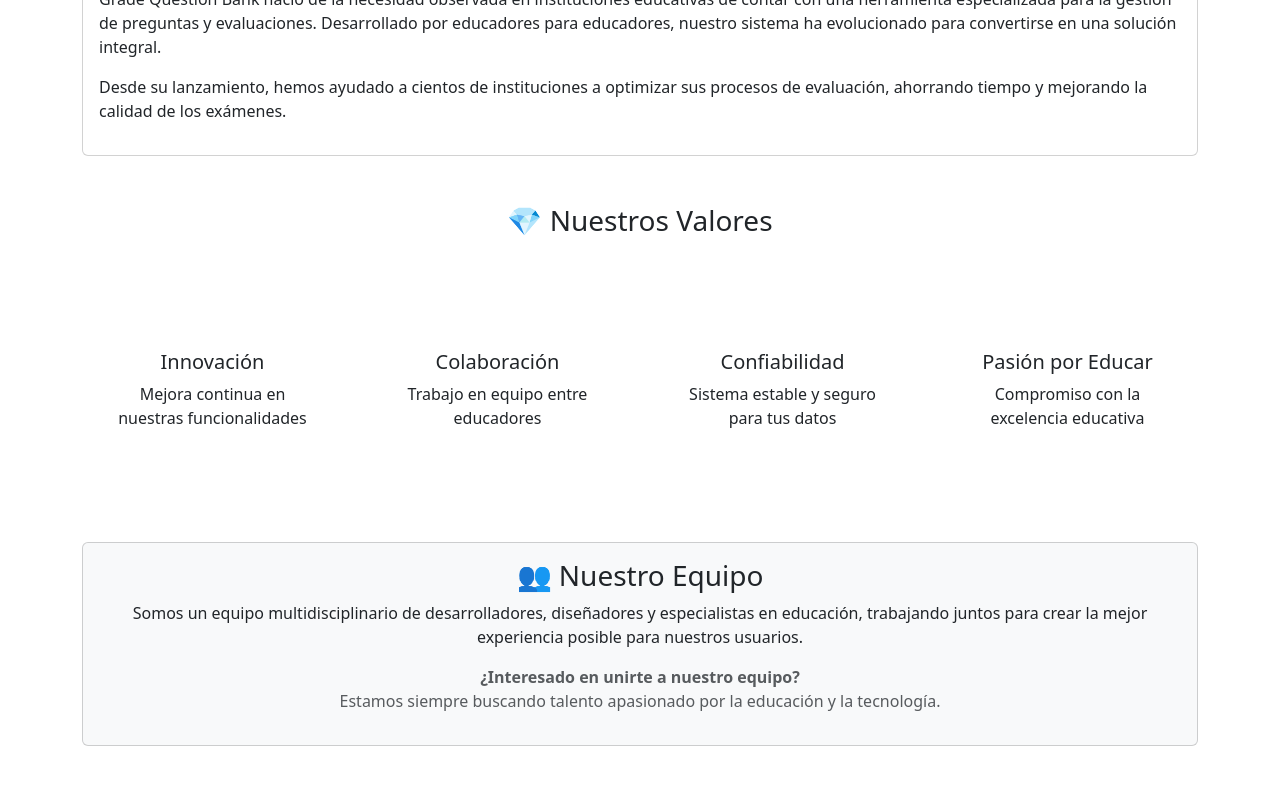
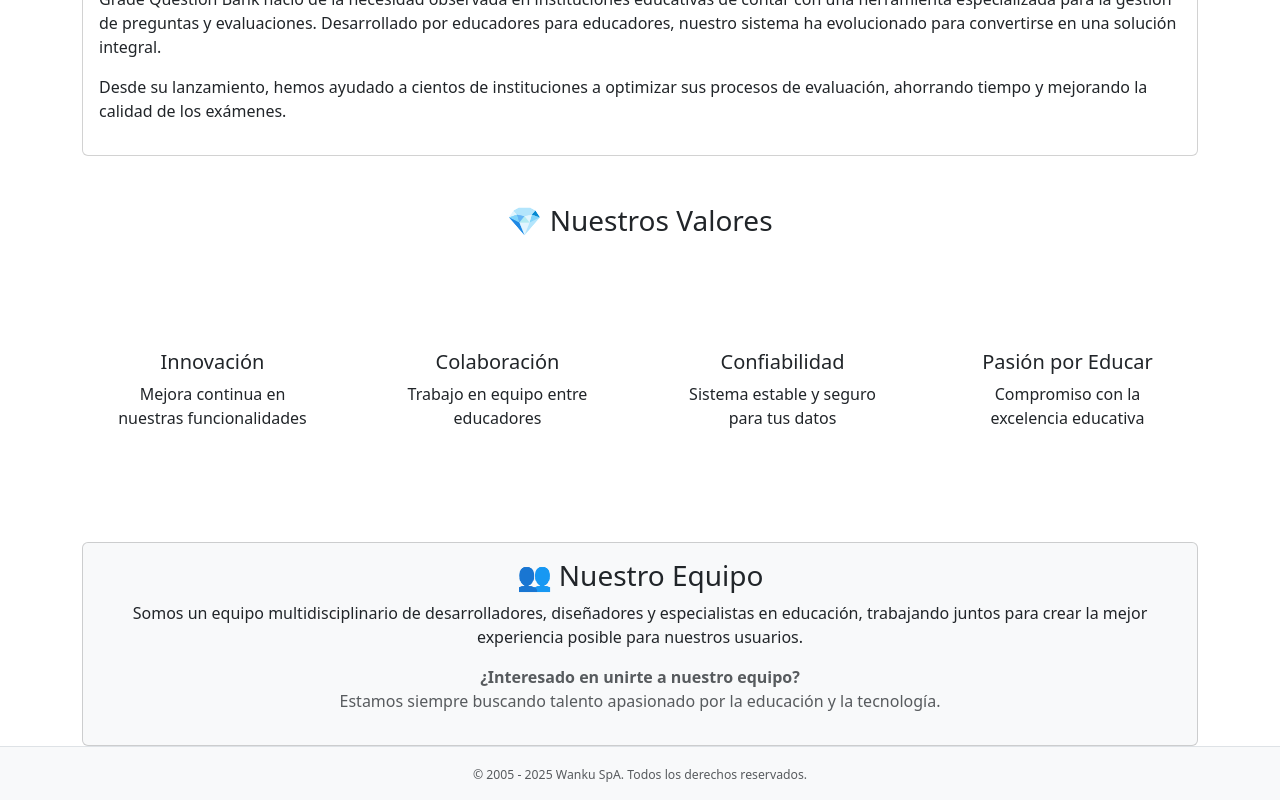
Before and after one commit to cmartinezs/grade, a Next.js app: page /about in a window 1280 px wide. Shown: the part 596-1396 px from the top of the page. Before the commit the page ends 1342 px from the top, so only its background shows below. Built offline with nearby package versions, Linux system fonts and the light colour scheme.

Commit message:
feat: Integrate PageWrapper component for consistent layout across pages and add sticky footer styles

```diff
--- a/src/app/categories/page.tsx
+++ b/src/app/categories/page.tsx
@@ -2,6 +2,7 @@
 
 import { Container, Row, Col, Card, Button, Badge, Form, InputGroup } from 'react-bootstrap';
 import NavigationBar from '@/components/NavigationBar';
+import PageWrapper from '@/components/PageWrapper';
 
 // Datos de ejemplo
 const sampleCategories = [
--- a/src/app/features/page.tsx
+++ b/src/app/features/page.tsx
@@ -2,6 +2,7 @@
 
 import { Container, Row, Col, Card, Badge } from 'react-bootstrap';
 import NavigationBar from '@/components/NavigationBar';
+import PageWrapper from '@/components/PageWrapper';
 
 export default function FeaturesPage() {
   const features = [
@@ -82,7 +83,7 @@ export default function FeaturesPage() {
   const categories = [...new Set(features.map(f => f.category))];
 
   return (
-    <>
+    <PageWrapper>
       <NavigationBar />
 
       <Container className="mt-5">
@@ -209,6 +210,6 @@ export default function FeaturesPage() {
           </Col>
         </Row>
       </Container>
-    </>
+    </PageWrapper>
   );
 }
--- a/src/app/globals.css
+++ b/src/app/globals.css
@@ -82,3 +82,19 @@ footer a:hover {
     flex: 0 0 60% !important;
   }
 }
+
+/* Page layout with sticky footer */
+.page-container {
+  min-height: 100vh;
+  display: flex;
+  flex-direction: column;
+}
+
+.page-content {
+  flex: 1 0 auto;
+}
+
+/* Ensure footer sticks to bottom */
+footer {
+  flex-shrink: 0;
+}
--- a/src/app/page.tsx
+++ b/src/app/page.tsx
@@ -3,7 +3,6 @@
 import { Container, Row, Col, Card, Button } from 'react-bootstrap';
 import NavigationBar from '@/components/NavigationBar';
 import PageWrapper from '@/components/PageWrapper';
-import Footer from '@/components/Footer';
 
 export default function Home() {
   return (
@@ -98,7 +97,6 @@ export default function Home() {
           </Col>
         </Row>
       </Container>
-      <Footer />
     </PageWrapper>
   );
 }
--- a/src/app/pricing/page.tsx
+++ b/src/app/pricing/page.tsx
@@ -2,6 +2,7 @@
 
 import { Container, Row, Col, Card, Button, Badge, ListGroup } from 'react-bootstrap';
 import NavigationBar from '@/components/NavigationBar';
+import PageWrapper from '@/components/PageWrapper';
 
 export default function PricingPage() {
   const plans = [
@@ -89,7 +90,7 @@ export default function PricingPage() {
   ];
 
   return (
-    <>
+    <PageWrapper>
       <NavigationBar />
 
       <Container className="mt-5">
@@ -257,6 +258,6 @@ export default function PricingPage() {
           </Col>
         </Row>
       </Container>
-    </>
+    </PageWrapper>
   );
 }
--- a/src/app/questions/page.tsx
+++ b/src/app/questions/page.tsx
@@ -2,6 +2,7 @@
 
 import { Container, Row, Col, Card, Button, Badge, Form, InputGroup } from 'react-bootstrap';
 import NavigationBar from '@/components/NavigationBar';
+import PageWrapper from '@/components/PageWrapper';
 
 // Datos de ejemplo
 const sampleQuestions = [
@@ -35,7 +36,7 @@ const sampleQuestions = [
 
 export default function QuestionsPage() {
   return (
-    <>
+    <PageWrapper>
       <NavigationBar />
 
       <Container className="mt-4">
@@ -171,6 +172,6 @@ export default function QuestionsPage() {
           </Col>
         </Row>
       </Container>
-    </>
+    </PageWrapper>
   );
 }
--- a/src/components/PageWrapper.tsx
+++ b/src/components/PageWrapper.tsx
@@ -1,6 +1,7 @@
 'use client'
 
 import { ReactNode } from 'react';
+import Footer from './Footer';
 
 interface PageWrapperProps {
   children: ReactNode;
@@ -8,10 +9,11 @@ interface PageWrapperProps {
 
 export default function PageWrapper({ children }: PageWrapperProps) {
   return (
-    <div className="d-flex flex-column" style={{ minHeight: 'calc(100vh - 80px)' }}>
-      <div className="flex-grow-1">
+    <div className="page-container">
+      <div className="page-content">
         {children}
       </div>
+      <Footer />
     </div>
   );
 }
```
